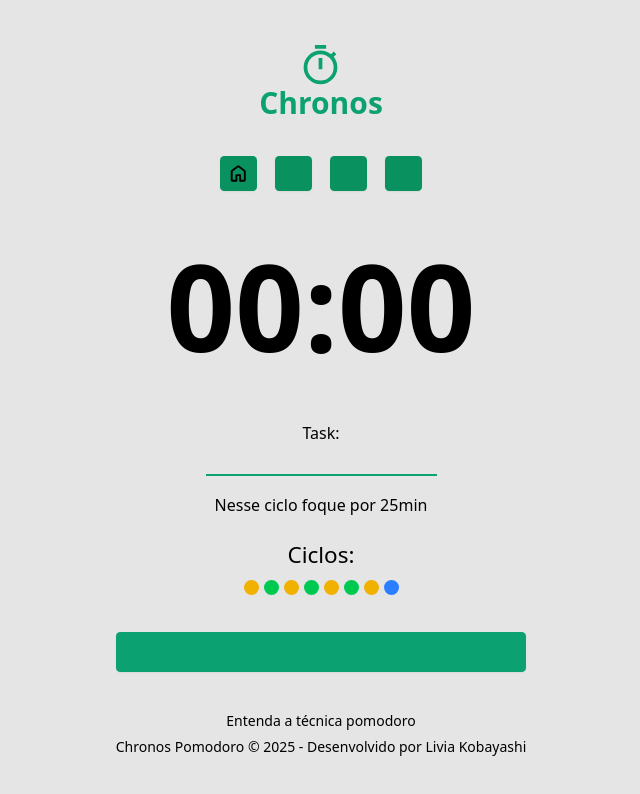
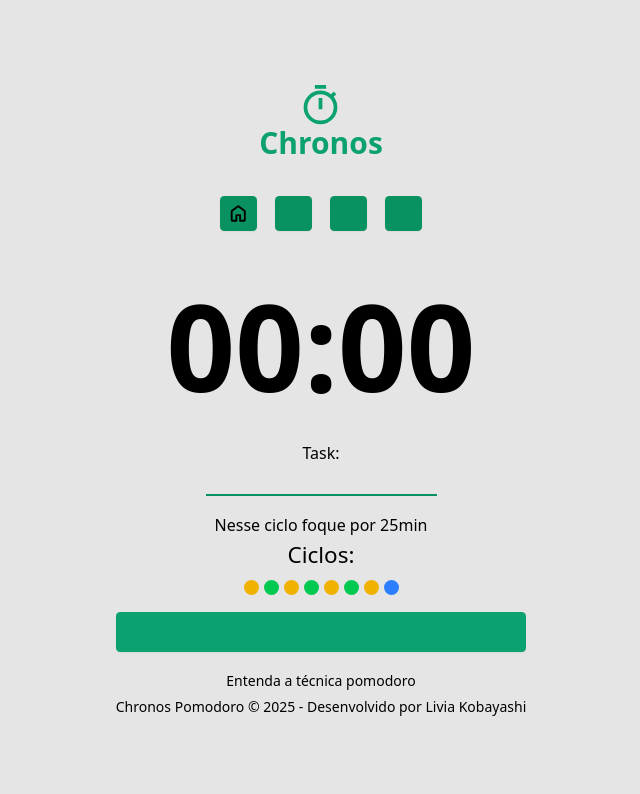
Before and after one commit to liviakobayashii/chronosPomodoro, a React (Vite) app: page / in a window 1280 px wide. Shown: the top 794 px of the page, without its empty margins (319-959 px from the left). Built offline with nearby package versions, Linux system fonts and the light colour scheme; some icons are missing.

Commit message:
update: implementation of the useRef hook in the project

```diff
--- a/src/components/task-form/task-form.tsx
+++ b/src/components/task-form/task-form.tsx
@@ -1,9 +1,20 @@
-export default function TaskForm() {
+import { forwardRef } from "react"
+
+const TaskForm = forwardRef<HTMLInputElement, object>((_, ref) => {
   return (
-    <form className="flex flex-col justify-center items-center gap-2">
+    <>
       <label htmlFor="taskId">Task:</label>
-      <input type="text" id="taskId" className="border-b-2 border-[#0ba170]" />
+      <input
+        type="text"
+        id="taskId"
+        className="border-b-2 border-primary"
+        ref={ref}
+      />
       <p className="mt-5">Nesse ciclo foque por 25min</p>
-    </form>
-  );
-}
+    </>
+  )
+})
+
+TaskForm.displayName = "TaskForm"
+
+export default TaskForm
--- a/src/pages/home/view/home-view.tsx
+++ b/src/pages/home/view/home-view.tsx
@@ -1,16 +1,25 @@
+import Countdown from "@/components/countdown";
 import CyclesView from "@/components/cycles/view/cycles-view";
 import DefaultButton from "@/components/default-button";
 import Footer from "@/components/footer/footer";
 import TaskForm from "@/components/task-form/task-form";
+import { useRef, type FormEvent } from "react";
 
 export default function HomeView() {
-    return(
-    <>
-        <h1 className="text-[12rem] font-bold text-center ">00:00</h1>
-        <TaskForm />
-        <CyclesView />
-        <DefaultButton fullWidth />
-        <Footer/>
-    </>
+    const taskNameInput = useRef<HTMLInputElement>(null)
+
+    const handleCreateNewTask = (e: FormEvent<HTMLFormElement>) => {
+        e.preventDefault()
+        console.log("Deu certo!", taskNameInput.current?.value)
+    }
+
+    return (
+        <form onSubmit={handleCreateNewTask} className="flex flex-col justify-center items-center gap-2">
+            <Countdown />
+            <TaskForm ref={taskNameInput} />
+            <CyclesView />
+            <DefaultButton fullWidth />
+            <Footer />
+        </form>
     )
 }
```
